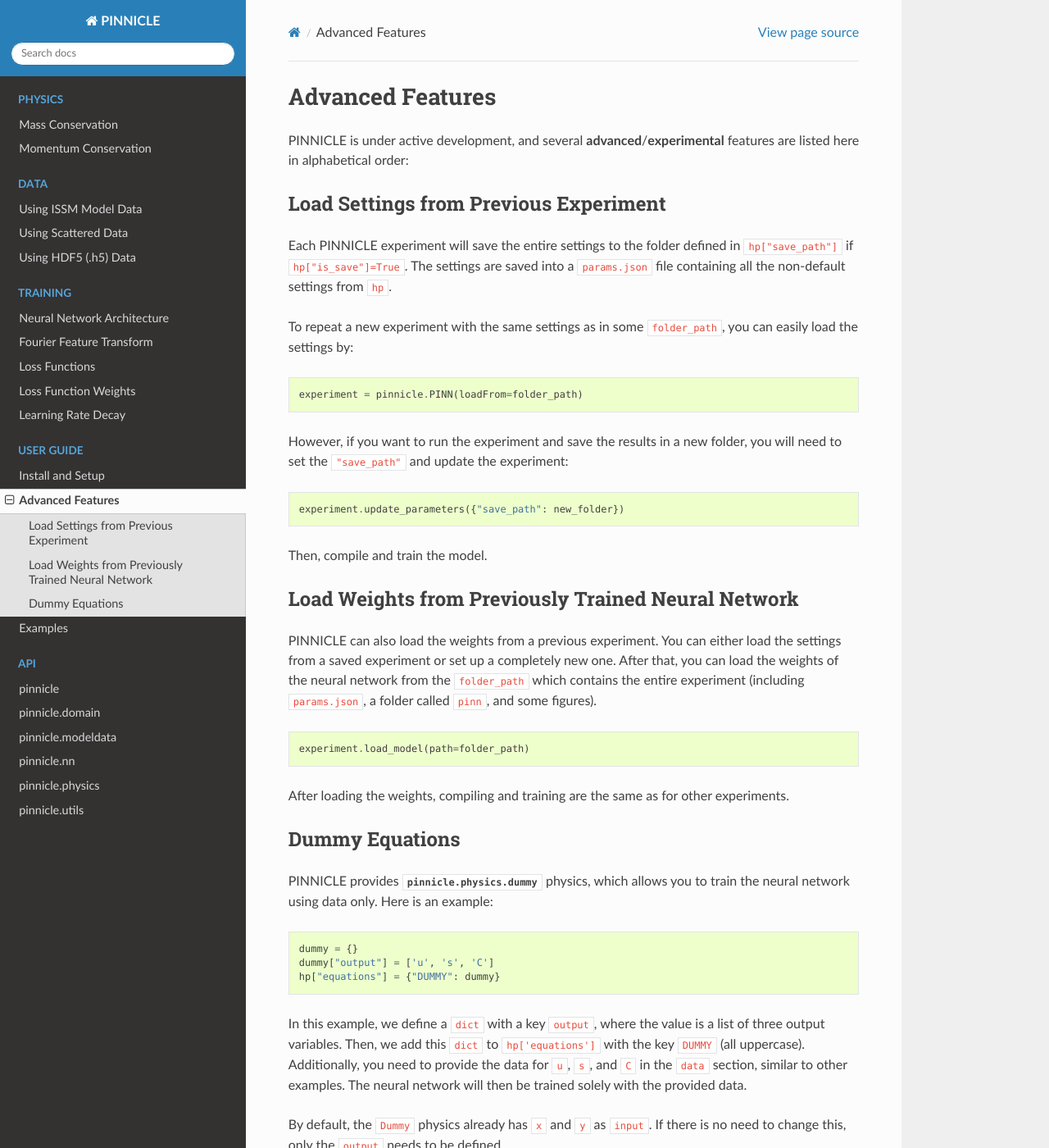
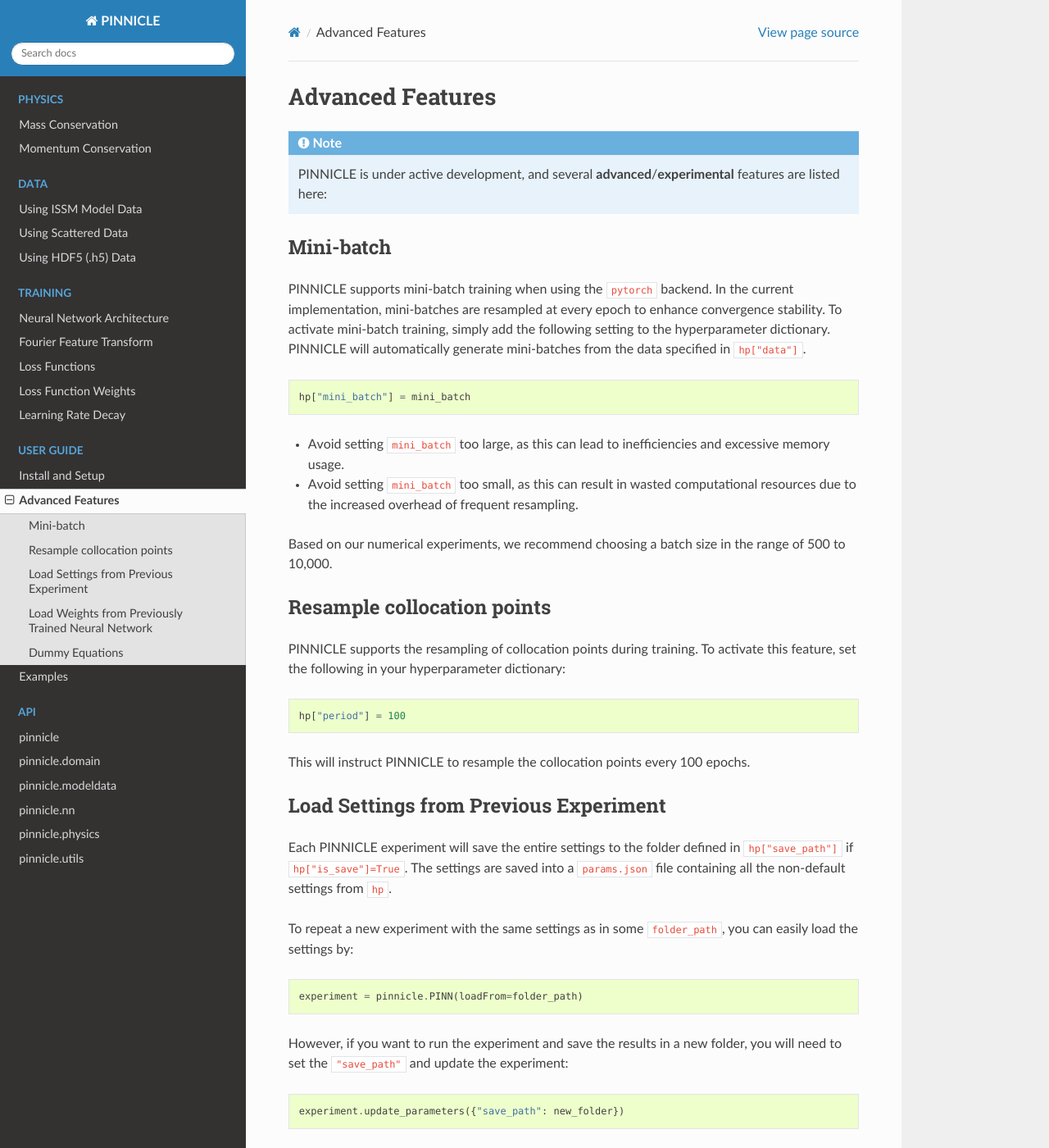
Before and after one commit to ISSMteam/PINNICLE, a Sphinx documentation site: the page built from docs/advanced.rst, in a window 1280 px wide and 1400 px high. Shown: the whole window at 82% size. Built offline with Sphinx 7.4.7 and the Read the Docs theme 3.1.0, drawn with Linux system fonts in a browser that asks for light colours.

Commit message:
update docs for mini-batch and collocation point resample

```diff
--- a/docs/advanced.rst
+++ b/docs/advanced.rst
@@ -1,7 +1,38 @@
 Advanced Features
 =================
 
-PINNICLE is under active development, and several **advanced**/**experimental** features are listed here in alphabetical order:
+.. note::
+
+   PINNICLE is under active development, and several **advanced**/**experimental** features are listed here:
+
+Mini-batch
+----------
+
+PINNICLE supports mini-batch training when using the ``pytorch`` backend. In the current implementation, mini-batches are resampled at every epoch to enhance convergence stability.
+To activate mini-batch training, simply add the following setting to the hyperparameter dictionary. PINNICLE will automatically generate mini-batches from the data specified in ``hp["data"]``.
+
+.. code-block:: python
+
+   hp["mini_batch"] = mini_batch
+
+- Avoid setting ``mini_batch`` too large, as this can lead to inefficiencies and excessive memory usage.
+- Avoid setting ``mini_batch`` too small, as this can result in wasted computational resources due to the increased overhead of frequent resampling.
+
+Based on our numerical experiments, we recommend choosing a batch size in the range of 500 to 10,000.
+
+
+Resample collocation points
+---------------------------
+
+PINNICLE supports the resampling of collocation points during training. To activate this feature, set the following in your hyperparameter dictionary:
+
+.. code-block:: python
+
+   hp["period"] = 100
+
+This will instruct PINNICLE to resample the collocation points every 100 epochs.
+
+
 
 Load Settings from Previous Experiment
 --------------------------------------
@@ -22,6 +53,7 @@
 
 Then, compile and train the model.
 
+
 Load Weights from Previously Trained Neural Network
 ---------------------------------------------------
 
@@ -32,6 +64,7 @@
    experiment.load_model(path=folder_path)
 
 After loading the weights, compiling and training are the same as for other experiments.
+
 
 Dummy Equations
 ---------------
--- a/docs/installation.rst
+++ b/docs/installation.rst
@@ -84,7 +84,7 @@
 
    export DDE_BACKEND=pytorch
 
-Valid options: `tensorflow`, `pytorch`, `jax`
+Valid options: ``tensorflow``, ``pytorch``, ``jax``
 
 Option 2: Config File
 ~~~~~~~~~~~~~~~~~~~~~
```
Also changed, not shown: docs/api/pinnicle.modeldata.rst (+9 -9 lines), docs/api/pinnicle.physics.rst (+14 -14 lines), docs/api/pinnicle.utils.rst (+8 -8 lines).
